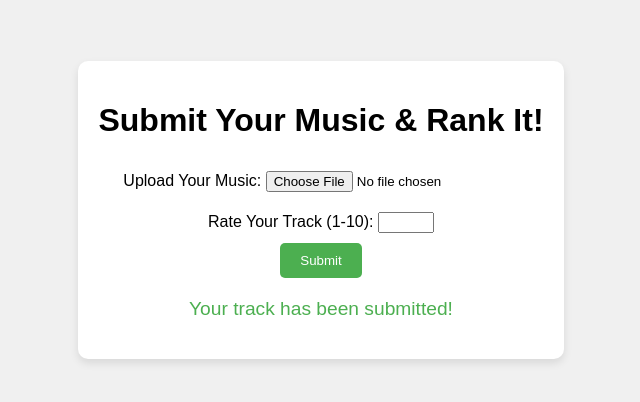
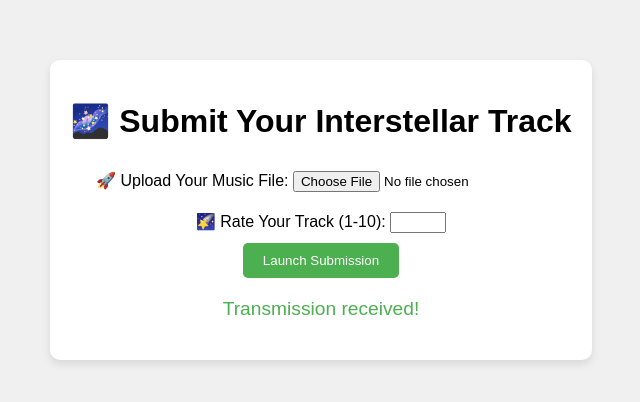
Before and after one commit to yourbeenevolent/music-submission-site, a plain HTML site: page index.html in a window 1280 px wide. Shown: the part 190-592 px from the top of the page, without its empty margins (319-959 px from the left). Drawn offline with Linux system fonts and the light colour scheme.

Commit message:
Update index.html

```diff
--- a/index.html
+++ b/index.html
@@ -1,27 +1,27 @@
 <!DOCTYPE html>
 <html lang="en">
 <head>
-    <meta charset="UTF-8">
-    <meta name="viewport" content="width=device-width, initial-scale=1.0">
-    <title>Music Submission & Ranking</title>
-    <link rel="stylesheet" href="styles.css">
+    <meta charset="UTF-8" />
+    <meta name="viewport" content="width=device-width, initial-scale=1.0"/>
+    <title>Space Music Hub</title>
+    <link rel="stylesheet" href="styles.css" />
 </head>
 <body>
     <div class="container">
-        <h1>Submit Your Music & Rank It!</h1>
+        <h1>🌌 Submit Your Interstellar Track</h1>
 
         <form id="music-form" action="#" method="POST" enctype="multipart/form-data">
-            <label for="music-file">Upload Your Music:</label>
+            <label for="music-file">🚀 Upload Your Music File:</label>
             <input type="file" id="music-file" name="music" accept="audio/*" required><br>
 
-            <label for="ranking">Rate Your Track (1-10):</label>
+            <label for="ranking">🌠 Rate Your Track (1-10):</label>
             <input type="number" id="ranking" name="ranking" min="1" max="10" required><br>
 
-            <button type="submit">Submit</button>
+            <button type="submit">Launch Submission</button>
         </form>
 
         <div id="feedback" class="feedback">
-            <p>Your track has been submitted!</p>
+            <p>Transmission received!</p>
         </div>
     </div>
 
```
